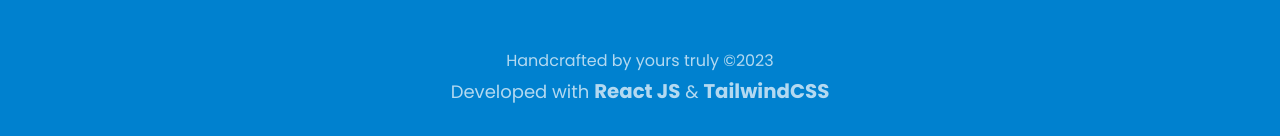
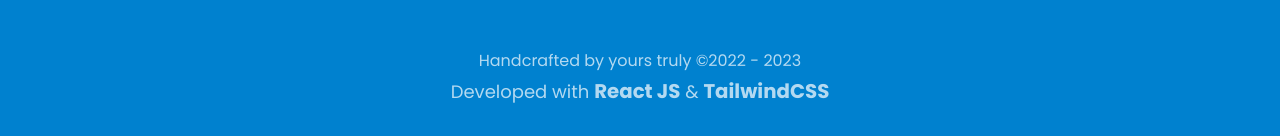
Before and after one commit to skebila/stevenkebila, a React (Vite) app: page / in a window 1280 px wide. Shown: the part 2611-2747 px from the top of the page. Built offline with nearby package versions, Linux system fonts and the light colour scheme.

Commit message:
footer date

```diff
--- a/src/components/Footer.jsx
+++ b/src/components/Footer.jsx
@@ -28,7 +28,7 @@ const Footer = () => (
               ))}
             </div>
 
-            <p className={`${styles.paragraph} text-[1em]`}>Handcrafted by yours truly ©{new Date().getFullYear()}</p>
+            <p className={`${styles.paragraph} text-[1em]`}>Handcrafted by yours truly ©2022 - {new Date().getFullYear()}</p>
             <p className={`${styles.paragraph} text-[0.75em]`}>Developed with <a href='https://reactjs.org/' target='_blank' className='text-[1.1em] hover:text-white font-bold'>React JS</a> & <a href='https://tailwindcss.com' target='_blank' className='hover:text-white text-[1.1em] font-bold'>TailwindCSS</a></p>
           </div>
         ))}
```
